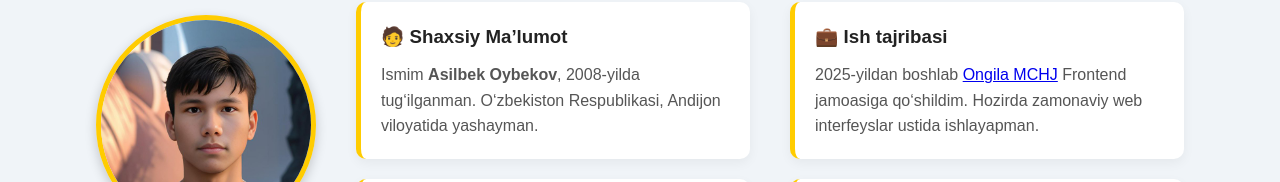
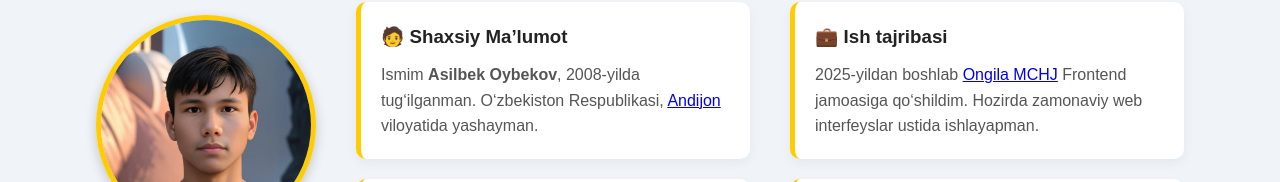
Before and after one commit to Oybekov-dev/oybekov-portfolio, a Vue app: page / in a window 1280 px wide. Shown: the part 275-457 px from the top of the page. Built offline with nearby package versions, Linux system fonts and the light colour scheme.

Commit message:
Update About.vue

```diff
--- a/src/components/About.vue
+++ b/src/components/About.vue
@@ -10,7 +10,7 @@
               <div class="about-box">
                 <h3>🧑 Shaxsiy Ma’lumot</h3>
                 <p>
-                  Ismim <strong>Asilbek Oybekov</strong>, 2008-yilda tug‘ilganman. O‘zbekiston Respublikasi, Andijon viloyatida yashayman.
+                  Ismim <strong>Asilbek Oybekov</strong>, 2008-yilda tug‘ilganman. O‘zbekiston Respublikasi, <a href="https://maps.app.goo.gl/zzFXpNrUSpTF1Wqo9" target="_blank">Andijon</a> viloyatida yashayman.
                 </p>
               </div>
               <div class="about-box">
```
